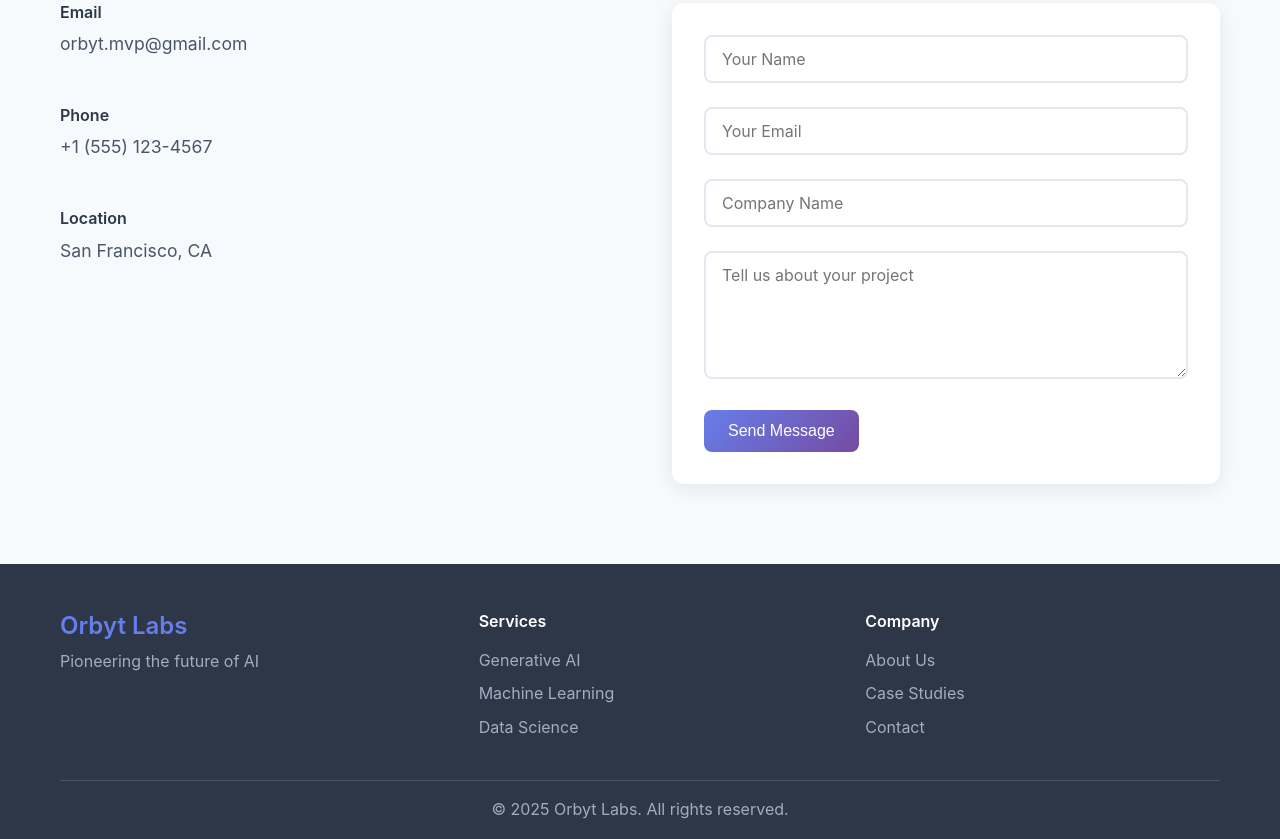
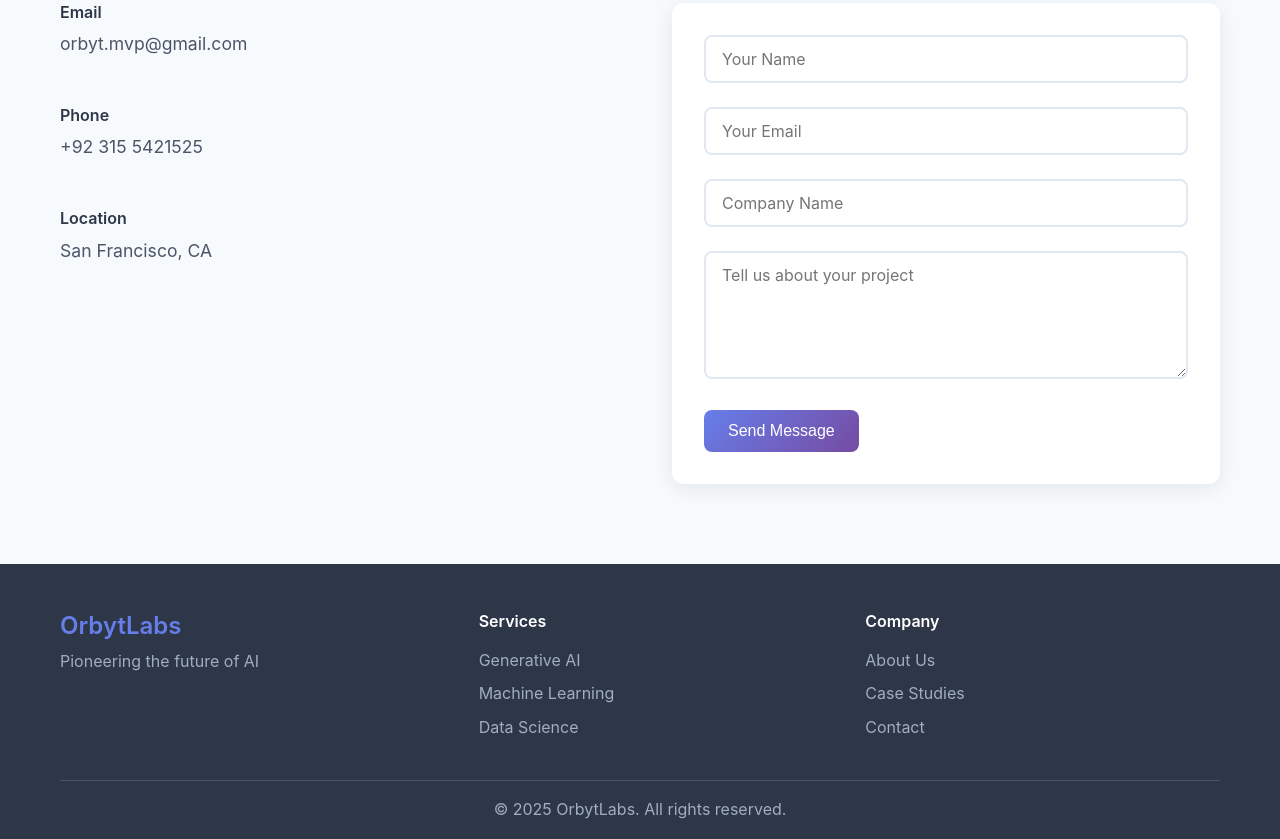
Before and after one commit to OrbytLabs/OrbytLabs.github.io, a website: page index.html in a window 1280 px wide. Shown: the part 3779-4618 px from the top of the page. Drawn offline with nearby package versions, Linux system fonts and the light colour scheme.

Commit message:
Update index.html

```diff
--- a/index.html
+++ b/index.html
@@ -239,7 +239,7 @@
                     </div>
                     <div class="contact-item">
                         <h4>Phone</h4>
-                        <p>+1 (555) 123-4567</p>
+                        <p>+92 315 5421525</p>
                     </div>
                     <div class="contact-item">
                         <h4>Location</h4>
@@ -274,7 +274,7 @@
         <div class="container">
             <div class="footer-content">
                 <div class="footer-brand">
-                    <h3>Orbyt Labs</h3>
+                    <h3>OrbytLabs</h3>
                     <p>Pioneering the future of AI</p>
                 </div>
                 <div class="footer-links">
@@ -297,7 +297,7 @@
                 </div>
             </div>
             <div class="footer-bottom">
-                <p>&copy; 2025 Orbyt Labs. All rights reserved.</p>
+                <p>&copy; 2025 OrbytLabs. All rights reserved.</p>
             </div>
         </div>
     </footer>
```
